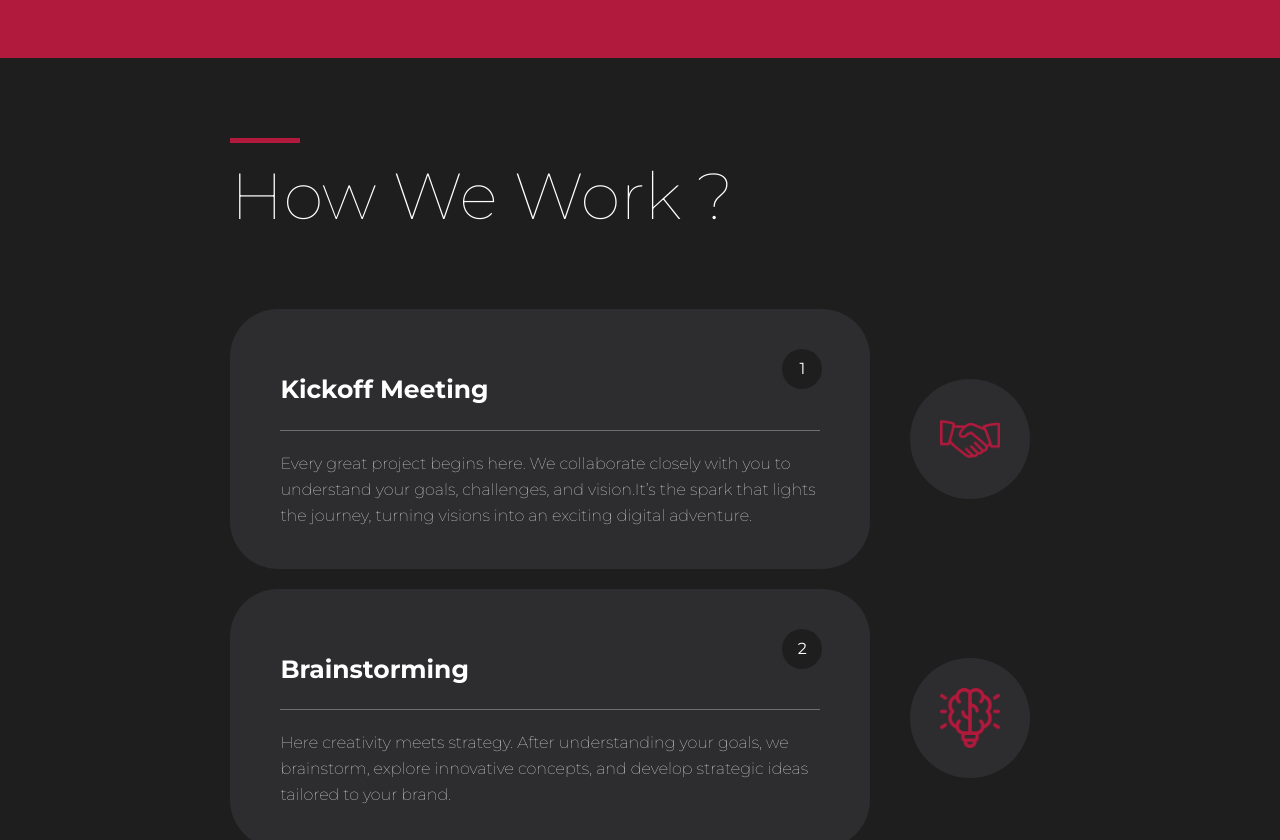
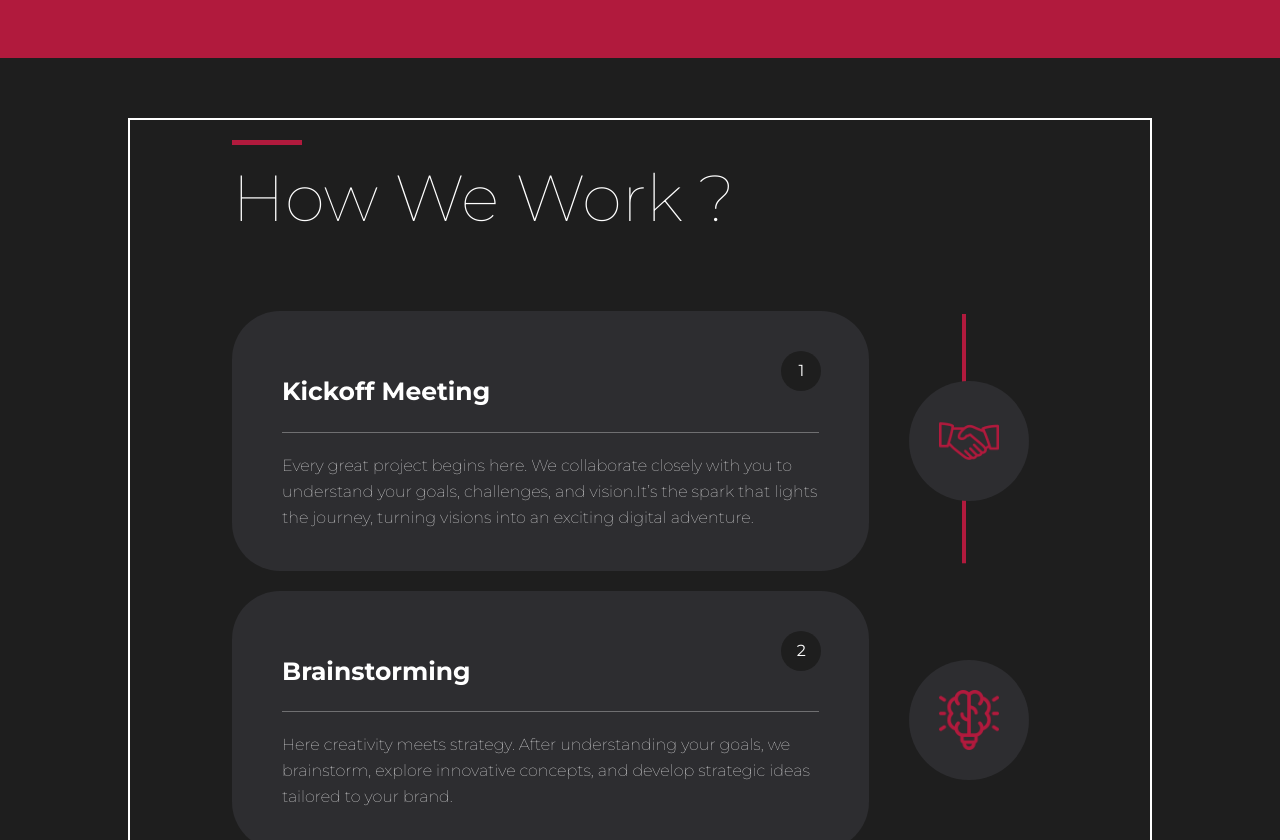
Before and after one commit to ObinnaKelvin/kobisoft, a Next.js app: page / in a window 1280 px wide. Shown: the part 6608-7448 px from the top of the page. Built offline with nearby package versions, Linux system fonts and the light colour scheme.

Commit message:
Animated scroll bar added to 'How we Work Section'

```diff
--- a/components/HowWeWork.js
+++ b/components/HowWeWork.js
@@ -1,5 +1,6 @@
-import React from 'react'
+import React, { useRef } from 'react'
 import Image from 'next/image'
+import { motion, useScroll } from 'framer-motion'
 
 function HowWeWork() {
 
@@ -30,11 +31,21 @@ function HowWeWork() {
             },
     ]
 
+    const ref = useRef(null);
+    const {scrollYProgress} = useScroll(
+        {
+            target: ref,
+            offset: ["start end", "center start"]
+        }
+    );
+
   return (
+
     <div className='flex flex-row gap-[20px] w-full min-h-[100px] h-max items-center justify-center '>
 
         <div className="xl:w-[80%] flex flex-col items-center justify-center relative
-            gap-[20px]">
+            gap-[20px] border-2"
+            ref={ref}>
 
             {/* Title Wrapper */}
             <div className=' flex flex-col text-white
@@ -46,11 +57,22 @@ function HowWeWork() {
             mb-[40px]
             pt-[20px]
             '>
-                <div className="bg-[#B11A3D] w-[50px] h-[5px] xl:w-[70px] xl:h-[5px]"></div>
+                <div className="bg-[#B11A3D] w-[50px] h-[5px] xl:w-[70px] xl:h-[5px]" ></div>
                 How We Work ?
             </div>
 
             {/* Work Step Items */}
+
+            {/* Vertical Scroll Line */}
+            <motion.div
+            style={{
+                scaleY: scrollYProgress
+            }}
+            className='absolute
+            xl:right-[18%]
+            w-[4px]
+            h-[70%]
+            bg-[#B11A3D] origin-top z-[1]'/>
 
             {
                 workStepData.map((step, index) => (
@@ -71,7 +93,7 @@ function HowWeWork() {
 
 
                         </div>
-                        <div className='flex flex-col w-[20%] justify-center items-center'>
+                        <div className='flex flex-col w-[20%] justify-center items-center  z-1'>
                                 <div className='bg-[#2D2D30] flex flex-col py-[30px] px-[30px] rounded-[50%]'>
                                     {step.icon}
                                 </div>
```
